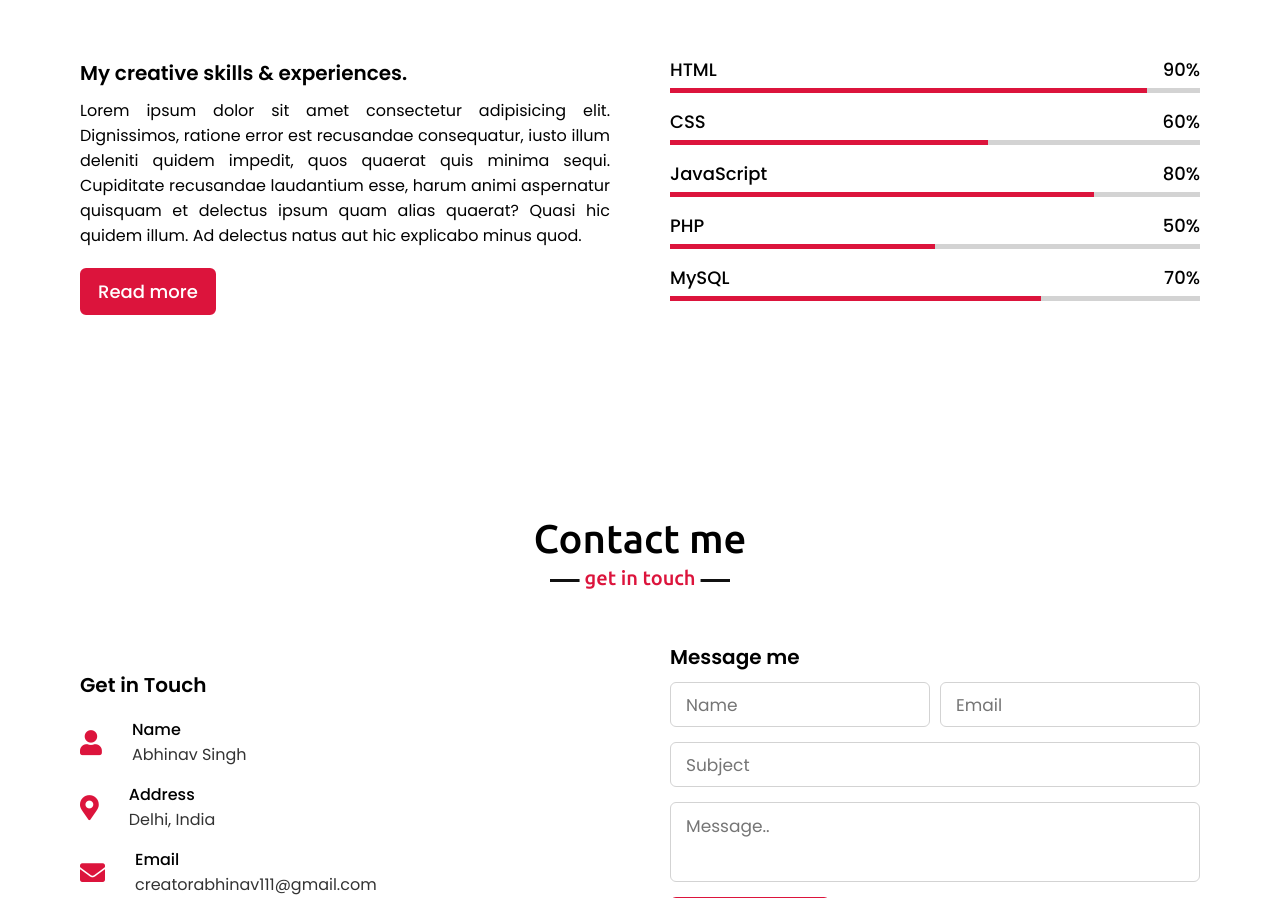
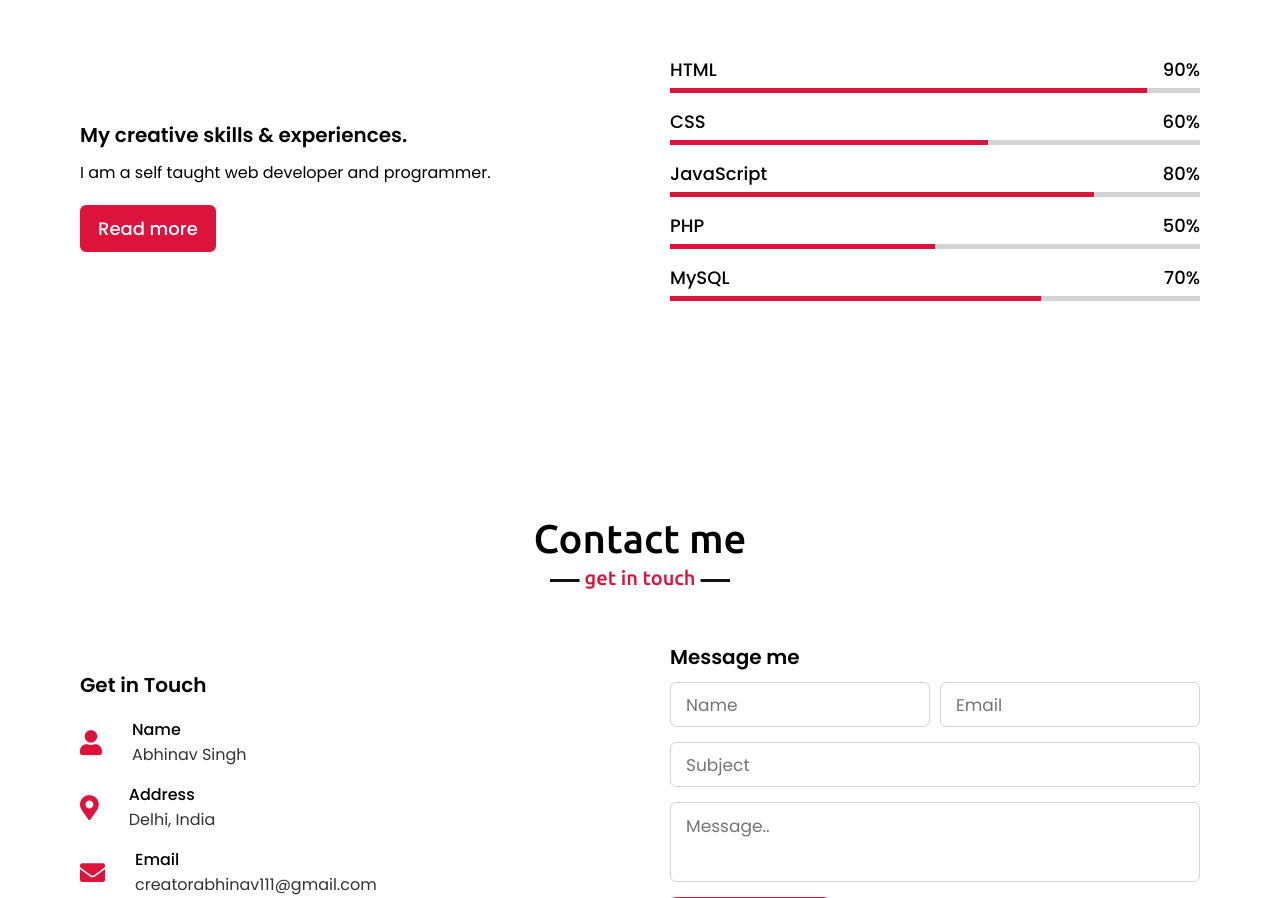
Before and after one commit to creator-abhinav1001/portfolio-website, a plain HTML site: page index.html in a window 1280 px wide. Shown: the part 2235-3133 px from the top of the page. Drawn offline with nearby package versions, Linux system fonts and the light colour scheme.

Commit message:
Update index.html

```diff
--- a/index.html
+++ b/index.html
@@ -107,7 +107,7 @@
             <div class="skills-content">
                 <div class="column left">
                     <div class="text">My creative skills & experiences.</div>
-                    <p>Lorem ipsum dolor sit amet consectetur adipisicing elit. Dignissimos, ratione error est recusandae consequatur, iusto illum deleniti quidem impedit, quos quaerat quis minima sequi. Cupiditate recusandae laudantium esse, harum animi aspernatur quisquam et delectus ipsum quam alias quaerat? Quasi hic quidem illum. Ad delectus natus aut hic explicabo minus quod.</p>
+                    <p>I am a self taught web developer and programmer. </p>
                     <a href="#">Read more</a>
                 </div>
                 <div class="column right">
```
